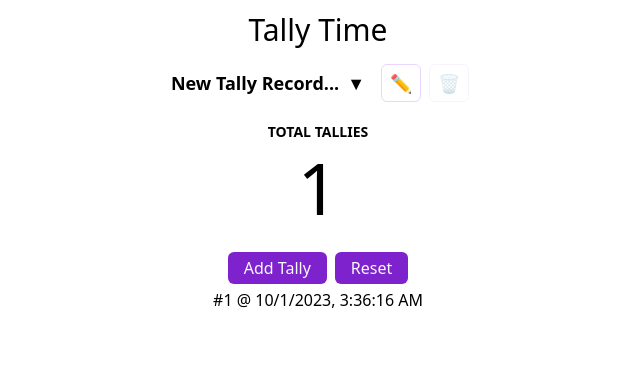
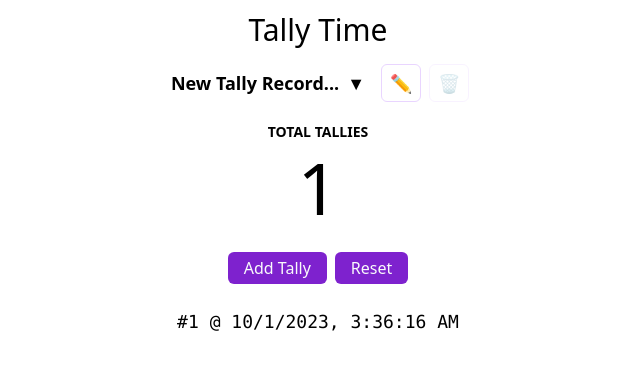
Before and after one commit to arcrad/tally_time, a React (Vite) app: page / in a window 1280 px wide. Both pictures are taken after a click on the button "Add Tally". Shown: the top 370 px of the page, without its empty margins (322-962 px from the left). Built offline with nearby package versions, Linux system fonts and the light colour scheme.

Commit message:
tweaked TallyList styles

```diff
--- a/src/App.tsx
+++ b/src/App.tsx
@@ -125,7 +125,7 @@ function App() {
 
 	return (
     <>
-			<div className="flex flex-col content-center items-center">
+			<div className="flex flex-col content-center items-center mb-10">
 				<div className="w-3/4">
 					<h1 className="text-3xl leading-loose text-center">Tally Time</h1>
 					<div className="flex flex-row justify-center items-center">
--- a/src/components/TallyList.tsx
+++ b/src/components/TallyList.tsx
@@ -10,16 +10,23 @@ function TallyList({
 	currentRecordIndex
 }:TallyListProps) {
 	return (
-		<div className="">
+		<div className="mt-4 px-2 max-h-96 overflow-y-scroll">
 			{
 				tallyRecords && tallyRecords[currentRecordIndex] && tallyRecords[currentRecordIndex].tallySet.length === 0 ?
 					<span>No tallys yet...</span>
 					:
-					<ul className="tallyList">
+					<ul className="tallyList divide-y-2">
 						{ tallyRecords[currentRecordIndex].tallySet
 								.reverse()
-								.map( (ts, i) => <li key={i}>
-									#{tallyRecords[currentRecordIndex].tallySet.length-i} @ {ts.toLocaleString()}</li>
+								.map( (ts, i) => {
+									return (
+										<li
+											className="font-mono text-center text-lg border-purple-200 py-1 px-10"
+											key={i}
+										>
+											#{tallyRecords[currentRecordIndex].tallySet.length-i} @ {ts.toLocaleString()}
+										</li>
+									)}
 								)
 						}
 					</ul>
```
